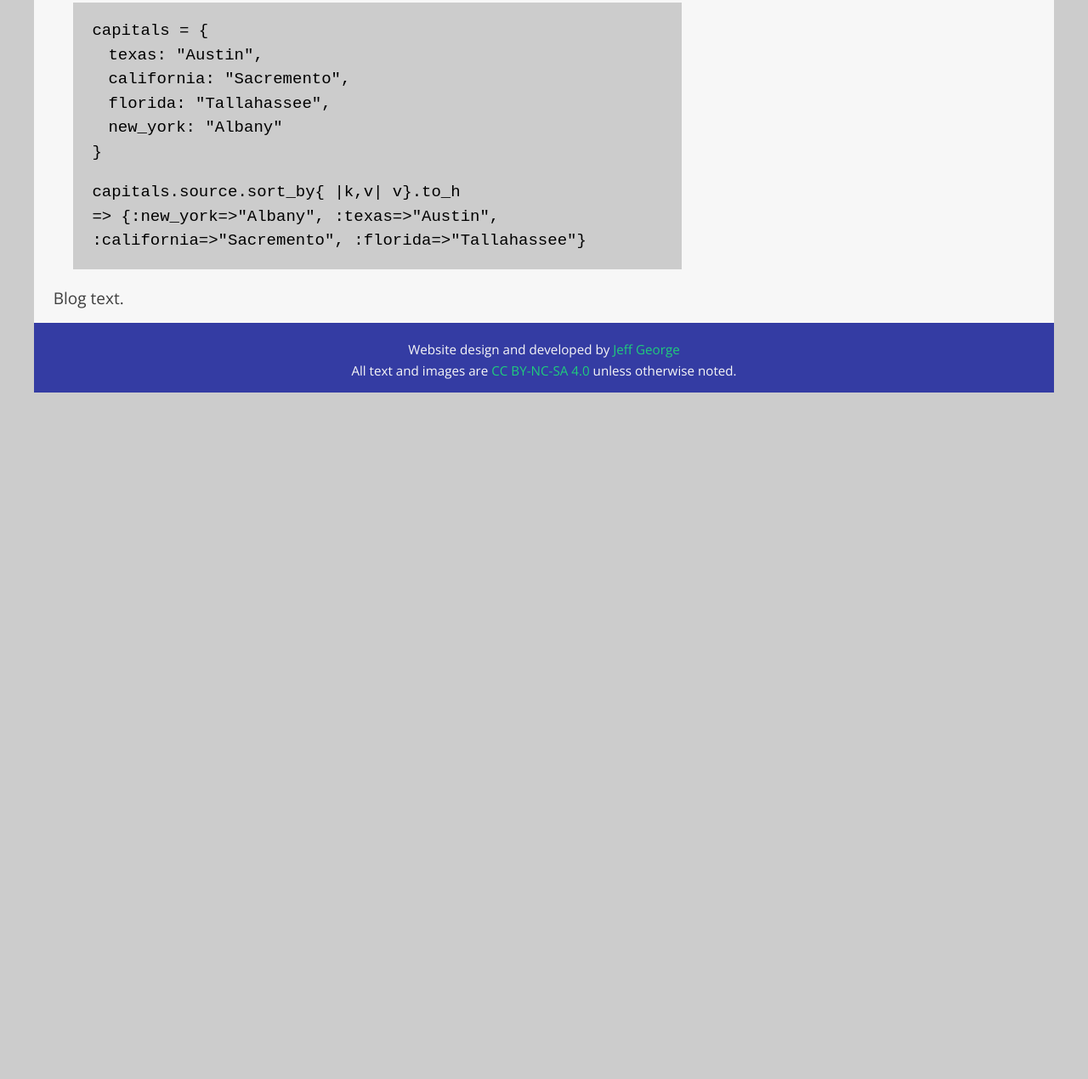
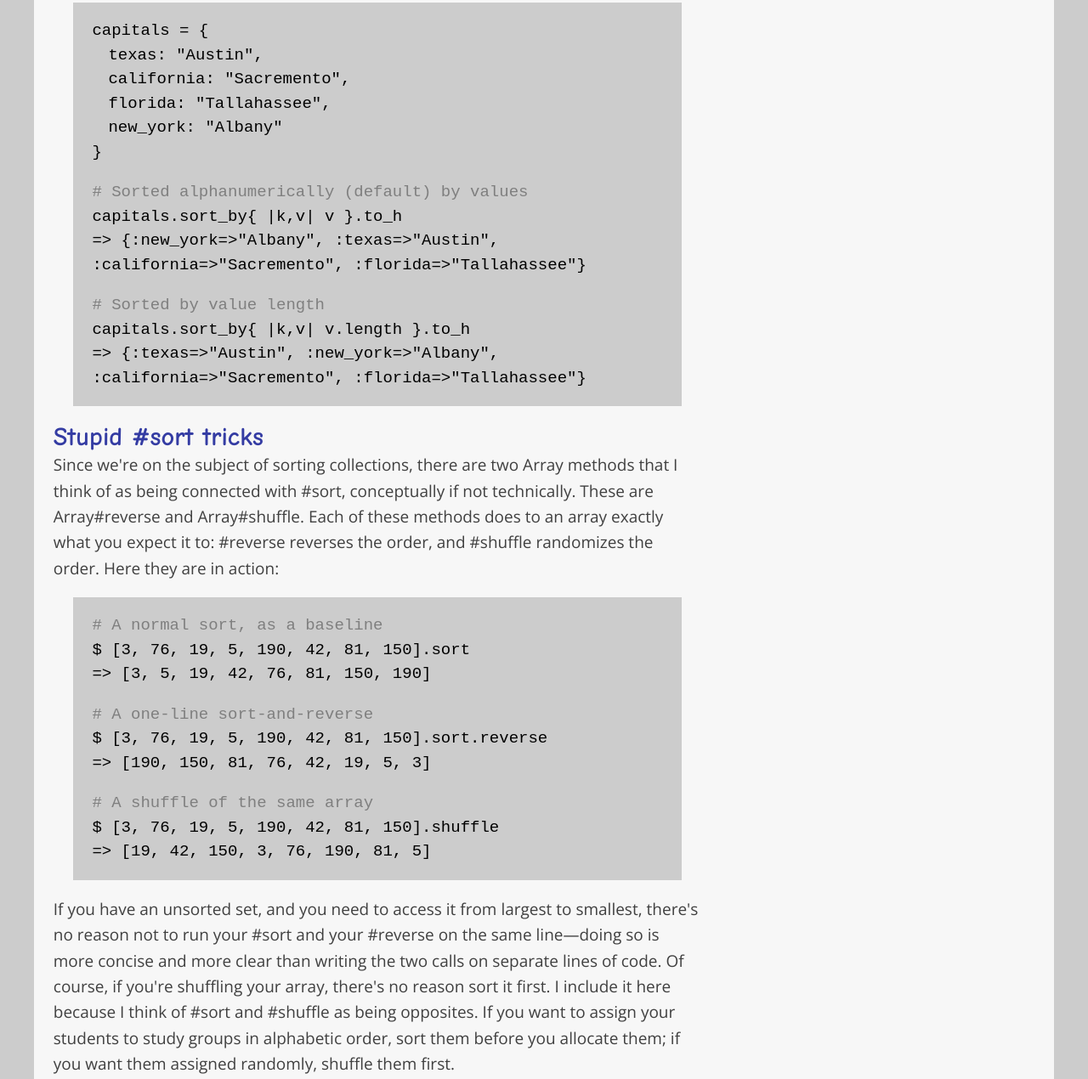
Before and after one commit to webdevjeffus/webdevjeffus.github.io, a plain HTML site: page blog/enumerable_methods.html in a window 1280 px wide. Shown: the part 6522-7792 px from the top of the page at 85% size. Before the commit the page ends 6993 px from the top, so only its background shows below. Drawn offline with nearby package versions, Linux system fonts and the light colour scheme; a web font is replaced by a local one.

Commit message:
Complete text for enumerables blog entry

```diff
--- a/blog/enumerable_methods.html
+++ b/blog/enumerable_methods.html
@@ -221,12 +221,33 @@
               <li>&ensp;&ensp;florida: "Tallahassee",</li>
               <li>&ensp;&ensp;new_york: "Albany"</li>
               <li>}</li>
-              <li class="headroom">capitals.source.sort_by{ |k,v| v}.to_h</li>
+              <li class="headroom code-comment"># Sorted alphanumerically (default) by values</li>
+              <li>capitals.sort_by{ |k,v| v }.to_h</li>
               <li>=> {:new_york=>"Albany", :texas=>"Austin", :california=>"Sacremento", :florida=>"Tallahassee"}</li>
+              <li class="headroom code-comment"># Sorted by value length</li>
+              <li>capitals.sort_by{ |k,v| v.length }.to_h</li>
+              <li>=> {:texas=>"Austin", :new_york=>"Albany", :california=>"Sacremento", :florida=>"Tallahassee"}</li>
             </ul>
 
+          <h4 class="blog--section-head">Stupid #sort tricks</h4>
 
-            <p>Blog text.</p>
+            <p>Since we're on the subject of sorting collections, there are two Array methods that I think of as being connected with #sort, conceptually if not technically. These are Array#reverse and Array#shuffle. Each of these methods does to an array exactly what you expect it to: #reverse reverses the order, and #shuffle randomizes the order. Here they are in action:</p>
+
+            <ul class="code-block code">
+              <li class="code-comment"># A normal sort, as a baseline</li>
+              <li>$ [3, 76, 19, 5, 190, 42, 81, 150].sort</li>
+              <li>=> [3, 5, 19, 42, 76, 81, 150, 190]</li>
+              <li class="headroom code-comment"># A one-line sort-and-reverse</li>
+              <li>$ [3, 76, 19, 5, 190, 42, 81, 150].sort.reverse</li>
+              <li>=> [190, 150, 81, 76, 42, 19, 5, 3]</li>
+              <li class="headroom code-comment"># A shuffle of the same array</li>
+              <li>$ [3, 76, 19, 5, 190, 42, 81, 150].shuffle</li>
+              <li>=> [19, 42, 150, 3, 76, 190, 81, 5]</li>
+            </ul>
+
+            <p>If you have an unsorted set, and you need to access it from largest to smallest, there's no reason not to run your #sort and your #reverse on the same line&mdash;doing so is more concise and more clear than writing the two calls on separate lines of code. Of course, if you're shuffling your array, there's no reason sort it first. I include it here because I think of #sort and #shuffle as being opposites. If you want to assign your students to study groups in alphabetic order, sort them before you allocate them; if you want them assigned randomly, shuffle them first.</p>
+
+            <p>#reverse and #shuffle are strictly Array methods, not Enumerable methods, so you can't use them directly on hashes, sets, or ranges. But it's not hard to use #to_a to convert a hash or set into an array in order to reverse it or shuffle, and then convert it back to its original class with #to_h or #to_s. Since a range is an ascending sequence of integers by definition, there's not much point in reversing or shuffling it. You might use a range in conjunction with a loop to populate a large array of numbers without typing in every member, and then reverse or shuffle it, though.</p>
 
         </article><!-- /Blog post -->
 
```
